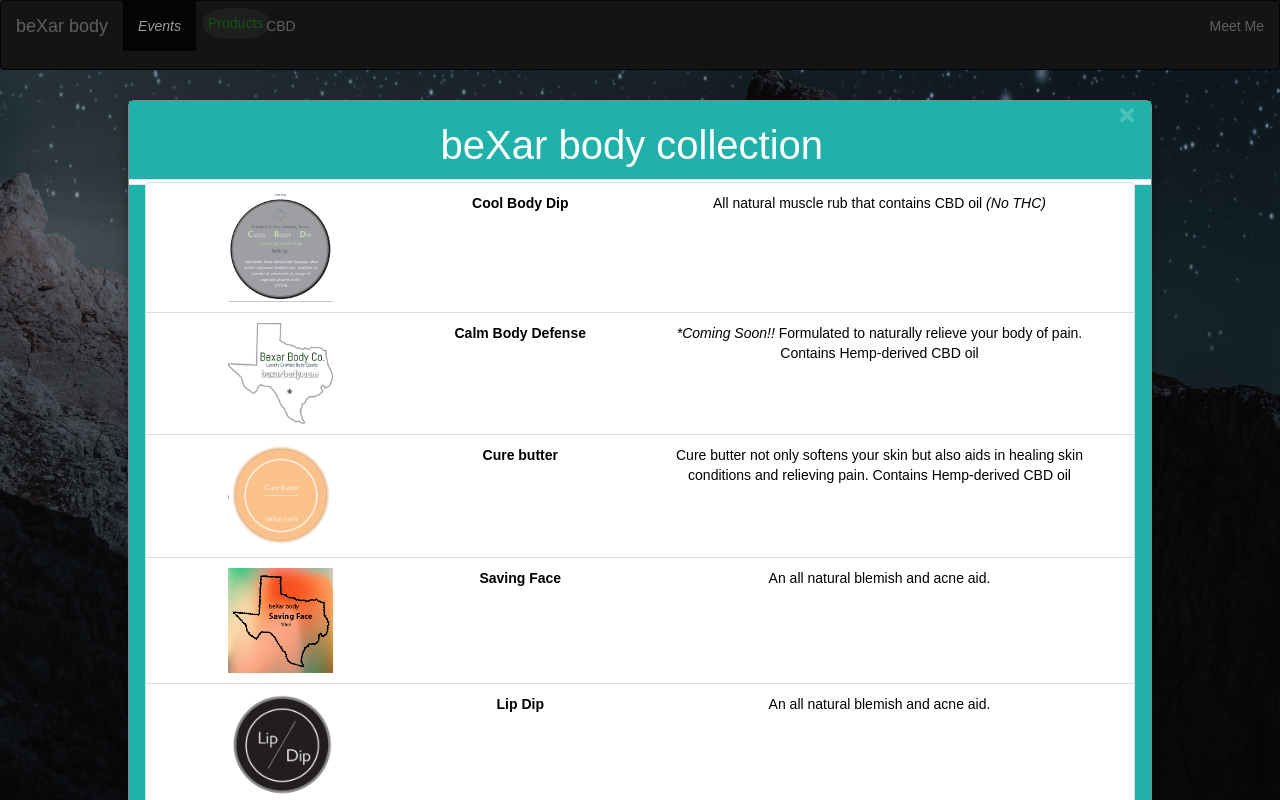
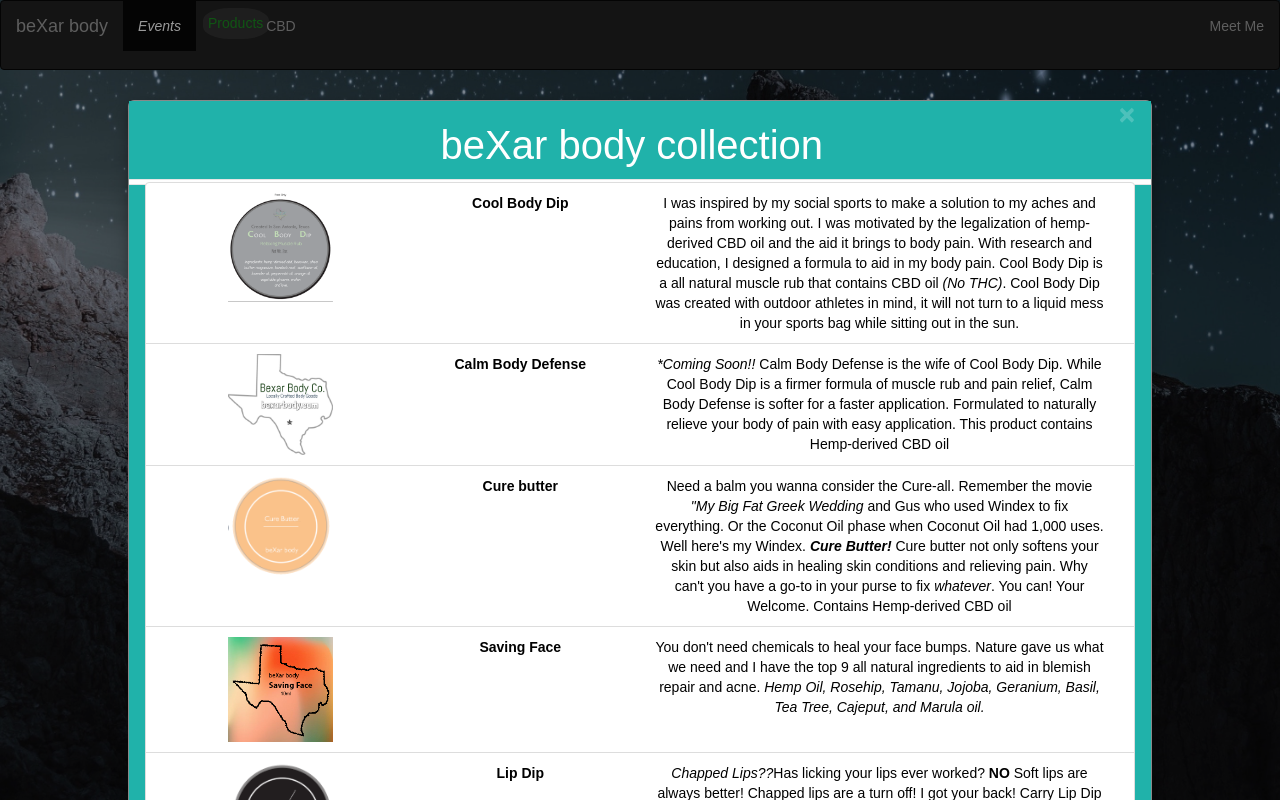
Before and after one commit to lalepro/Skincare, a plain HTML site: page index.html in a window 1280 px wide. Both pictures are taken after a click on the button "Products". Drawn offline with nearby package versions, Linux system fonts and the light colour scheme.

Commit message:
updates to product descriptions

```diff
--- a/index.html
+++ b/index.html
@@ -61,7 +61,6 @@
         <h3><em>featuring</em> Cool Body Dip</h3>
         <h4>A Natural CBD Muscle Rub</h4>
     </div>
-    <!--<div><button id="myBtn">Other Products</button></div>-->
 </div>
 
 
@@ -82,37 +81,38 @@
                         <div class="col-md-3"><img style= "max-width: 50%;
                                                    height: auto;" src="image/CBD_Transparent.png"/></div>
                         <div class="col-md-3"><strong>Cool Body Dip</strong></div>
-                        <div class="col-md-6">All natural muscle rub that contains CBD oil <em>(No THC)</em></div>
+                        <div class="col-md-6">I was inspired by my social sports to make a solution to my aches and pains from working out. I was motivated by the legalization of hemp-derived CBD oil and the aid it brings to body pain. With research and education, I designed a formula to aid in my body pain. Cool Body Dip is a all natural muscle rub that contains CBD oil <em>(No THC)</em>. Cool Body Dip was created with outdoor athletes in mind, it will not turn to a liquid mess in your sports bag while sitting out in the sun.</div>
                     </li>
                     <li class="list-group-item row">
                         <div class="col-md-3"><img style= "max-width: 50%;
                                                    height: auto;" src="image/Sticker.jpg" height="580" width="600"/></div>
                         <div class="col-md-3"><strong>Calm Body Defense</strong></div>
-                        <div class="col-md-6"><em>*Coming Soon!! </em>Formulated to naturally relieve your body of pain. Contains Hemp-derived CBD oil</div>
+                        <div class="col-md-6"><em>*Coming Soon!! </em>Calm Body Defense is the wife of Cool Body Dip. While Cool Body Dip is a firmer formula of muscle rub and pain relief, Calm Body Defense is softer for a faster application. Formulated to naturally relieve your body of pain with easy application. This product contains Hemp-derived CBD oil</div>
                     </li>
                     <li class="list-group-item row">
                         <div class="col-md-3"><img style= "max-width: 50%;
                                                    height: auto;" src="image/CURE_BUTTER_TRANS.png" height="480" width="494"/></div>
                         <div class="col-md-3"><strong>Cure butter</strong></div>
-                        <div class="col-md-6">Cure butter not only softens your skin but also aids in healing skin conditions and relieving pain. Contains Hemp-derived CBD oil</div>
+                        <div class="col-md-6">Need a balm you wanna consider the Cure-all. Remember the movie <em>"My Big Fat Greek Wedding</em> and Gus who used Windex to fix everything. Or the Coconut Oil phase when Coconut Oil had 1,000 uses. Well here's my Windex. <Strong><em>Cure Butter!</em></Strong> Cure butter not only softens your skin but also aids in healing skin conditions and relieving pain. Why can't you have a go-to in your purse to fix <em>whatever</em>. You can! Your Welcome. Contains Hemp-derived CBD oil</div>
                     </li>
                     <li class="list-group-item row">
                         <div class="col-md-3"><img style= "max-width: 50%;
                                                    height: auto;" src="image/Saving_Face.png" height="200" width="200"/></div>
                         <div class="col-md-3"><strong>Saving Face</strong></div>
-                        <div class="col-md-6">An all natural blemish and acne aid.</div>
+                        <div class="col-md-6">You don't need chemicals to heal your face bumps. Nature gave us what we need and I have the top 9 all natural ingredients to aid in blemish repair and acne. <em>Hemp Oil, Rosehip, Tamanu, Jojoba, Geranium, Basil, Tea Tree, Cajeput, and Marula oil.</em>
+                            </div>
                     </li>
                     <li class="list-group-item row">
                         <div class="col-md-3"><img style= "max-width: 50%;
                                                    height: auto;" src="image/LIP_DUP_TRANS.png" height="482" width="490"/></div>
                         <div class="col-md-3"><strong>Lip Dip</strong></div>
-                        <div class="col-md-6">An all natural blemish and acne aid.</div>
+                        <div class="col-md-6"><em>Chapped Lips??</em>Has licking your lips ever worked? <strong>NO</strong> Soft lips are always better! Chapped lips are a turn off! I got your back! Carry Lip Dip like you carry your wallet.</div>
                     </li>
                     <li class="list-group-item row">
                         <div class="col-md-3"><img style= "max-width: 50%;
                                                    height: auto;" src="image/ELBOW_REPAIR_TRANS.png" height="500" width="490"/></div>
                         <div class="col-md-3"><strong>Elbow Repair</strong></div>
-                        <div class="col-md-6">Inspired for a friend to help her bea have more attractive elbows; this balm was created to be easy to apply and condition the skin to bring back it's life</div>
+                        <div class="col-md-6">Inspired for a friend to help her bea have more attractive elbows; this balm was created to be easy to apply and condition the skin to bring back it's life. Dude, sexy elbows are important. </div>
                     </li>
                     <li class="list-group-item row">
                         <div class="col-md-3"><img style= "max-width: 50%;
@@ -124,21 +124,15 @@
                         <div class="col-md-3"><img style= "max-width: 50%;
                                                    height: auto;" src="image/CONCRETE_FEET.png" height="494" width="490"/></div>
                         <div class="col-md-3"><strong>Concrete Feet Cure</strong></div>
-                        <div class="col-md-6">A personal pursuit to bringing the youth back to feet because feet don't fix themselves</div>
+                        <div class="col-md-6">A personal pursuit to bringing the youth back to my feet because feet don't fix themselves! Feet can be embarrassing and you can't wear socks when you have hot flashes so procure your feet with <em><strong>Concrete Feet Cure!</strong></em></div>
                     </li>
 
                 </ul>
             </div>
-            <!--<p>Cool Body Dip</p>-->
-            <!--<p>Calm Body Defense</p>-->
-            <!--<p>Cure Butter</p>-->
-            <!--<p>Saving Face</p>-->
-            <!--<p>Lip Dip</p>-->
-            <!--<p>Elbow Repair</p>-->
-            <!--<p>Concrete Feet Cure</p>-->
+
         </div>
         <div class="modal-footer">
-            <h3>created in san antonio</h3>
+            <h3>created in san antonio for san antonio</h3>
         </div>
     </div>
 
```
